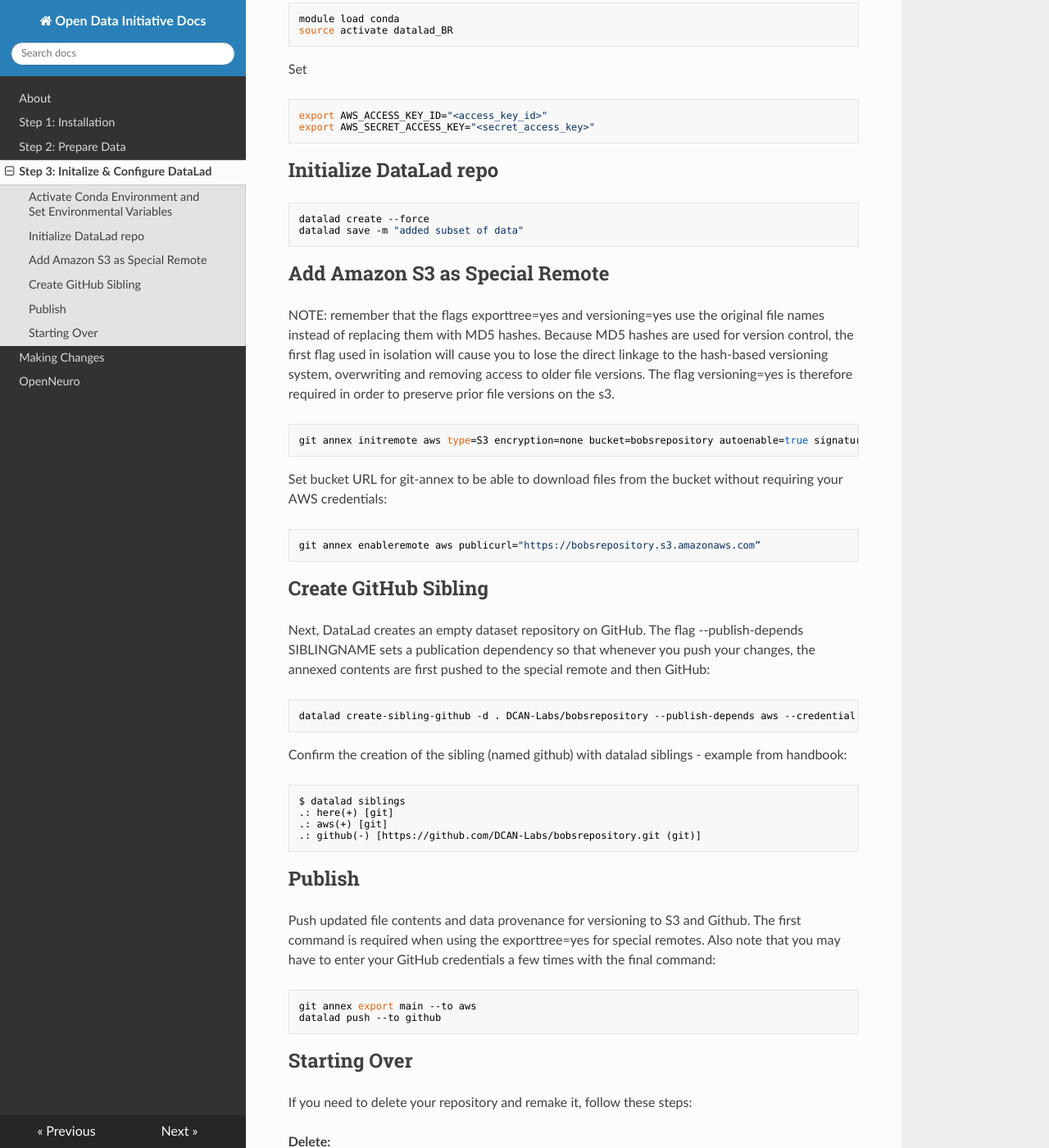
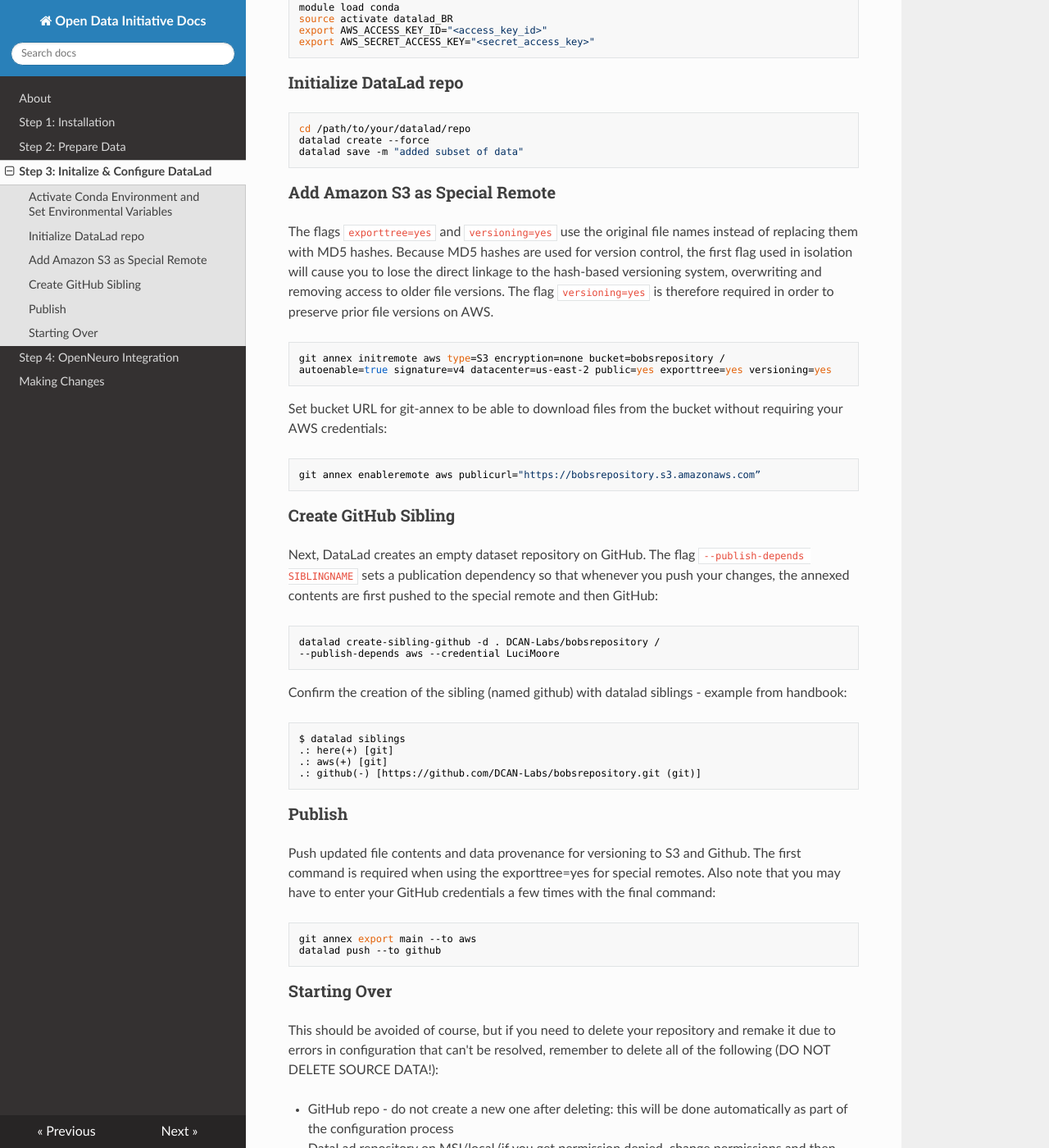
Before and after one commit to DCAN-Labs/opendatainit-docs, an MkDocs documentation site: the page built from docs/datalad-init.md, in a window 1280 px wide and 1400 px high, scrolled down 365 px. Shown: the whole window at 82% size. Built offline with MkDocs 1.6.1, drawn with Linux system fonts in a browser that asks for light colours; nearby versions of some CDN libraries; some of the changed text lies outside the part shown.

Commit message:
finish data prep

````diff
--- a/docs/datalad-init.md
+++ b/docs/datalad-init.md
@@ -2,31 +2,28 @@
 
 **The following uses bobsrepository as an example. Replace bobsrepository with the name of your repository.**
 
-## Activate Conda Environment and Set Environmental Variables
-
-Activate your conda environment:
+### Activate Conda Environment and Set Environmental Variables
+Activate your conda environment and set your AWS access and secret keys as environmental variables:
 ```bash
 module load conda
 source activate datalad_BR
-```
-
-Set
-```bash
 export AWS_ACCESS_KEY_ID="<access_key_id>"
 export AWS_SECRET_ACCESS_KEY="<secret_access_key>"
 ```
 
-## Initialize DataLad repo
+### Initialize DataLad repo
 ```bash
+cd /path/to/your/datalad/repo
 datalad create --force
 datalad save -m "added subset of data"
 ```
 
-## Add Amazon S3 as Special Remote
-NOTE: remember that the flags exporttree=yes and versioning=yes use the original file names instead of replacing them with MD5 hashes. Because MD5 hashes are used for version control, the first flag used in isolation will cause you to lose the direct linkage to the hash-based versioning system, overwriting and removing access to older file versions. The flag versioning=yes is therefore required in order to preserve prior file versions on the s3.
+### Add Amazon S3 as Special Remote
+The flags `exporttree=yes` and `versioning=yes` use the original file names instead of replacing them with MD5 hashes. Because MD5 hashes are used for version control, the first flag used in isolation will cause you to lose the direct linkage to the hash-based versioning system, overwriting and removing access to older file versions. The flag `versioning=yes` is therefore required in order to preserve prior file versions on AWS.
 
 ```bash
-git annex initremote aws type=S3 encryption=none bucket=bobsrepository autoenable=true signature=v4 datacenter=us-east-2 public=yes exporttree=yes versioning=yes
+git annex initremote aws type=S3 encryption=none bucket=bobsrepository /
+autoenable=true signature=v4 datacenter=us-east-2 public=yes exporttree=yes versioning=yes
 ```
 
 Set bucket URL for git-annex to be able to download files from the bucket without requiring your AWS credentials:
@@ -34,11 +31,12 @@
 git annex enableremote aws publicurl="https://bobsrepository.s3.amazonaws.com”
 ```
 
-## Create GitHub Sibling
-Next, DataLad creates an empty dataset repository on GitHub. The flag --publish-depends SIBLINGNAME sets a publication dependency so that whenever you push your changes, the annexed contents are first pushed to the special remote and then GitHub:
+### Create GitHub Sibling
+Next, DataLad creates an empty dataset repository on GitHub. The flag `--publish-depends SIBLINGNAME` sets a publication dependency so that whenever you push your changes, the annexed contents are first pushed to the special remote and then GitHub:
 
 ```bash
-datalad create-sibling-github -d . DCAN-Labs/bobsrepository --publish-depends aws --credential LuciMoore
+datalad create-sibling-github -d . DCAN-Labs/bobsrepository /
+--publish-depends aws --credential LuciMoore
 ```
 
 Confirm the creation of the sibling (named github) with datalad siblings - example from handbook:
@@ -49,7 +47,7 @@
 .: github(-) [https://github.com/DCAN-Labs/bobsrepository.git (git)]
 ```
 
-## Publish
+### Publish
 Push updated file contents and data provenance for versioning to S3 and Github. The first command is required when using the exporttree=yes for special remotes. Also note that you may have to enter your GitHub credentials a few times with the final command:
 
 ```bash
@@ -57,12 +55,9 @@
 datalad push --to github
 ```
 
+### Starting Over
+This should be avoided of course, but if you need to delete your repository and remake it due to errors in configuration that can't be resolved, remember to delete all of the following (DO NOT DELETE SOURCE DATA!):
 
-## Starting Over
-If you need to delete your repository and remake it, follow these steps:
-
-**Delete:**
-
-- GitHub repo - do not create a new one: this will be done automatically as part of the configuration process
+- GitHub repo - do not create a new one after deleting: this will be done automatically as part of the configuration process
 - DataLad repository on MSI/local (if you get permission denied, change permissions and then delete)
 - Amazon AWS contents
--- a/docs/dataprep.md
+++ b/docs/dataprep.md
@@ -1,6 +1,9 @@
 # Step 2: Preparing Data
 
-## BIDS Standard Compliance
+## Make Folder for DataLad Repository
+If you haven’t already, make a directory for your DataLad repo: the name of the folder should match the name of your repository (e.g. the name of the bobsrepository DataLad folder is `bobsrepository`). Add the contents you would like to include and adjust as needed based on the rest of this page.
+
+## BIDS Standard
 Make sure your data follows BIDS standards, including files such as `dataset_description.json` and a `README`. Any files that are required for the repository configuration with Amazon AWS that violate BIDS spec should be added to the file `.bidsignore`. For example, in the BOBS Repository, there are the files `index.html` and `V1.0.zip`:
 
 ```
@@ -26,8 +29,21 @@
 |__ V1.0.zip #.bigsignore
 ```
 
-## `.gitattributes` Setup
+### Running BIDS Validation
+When your folder is fully set up, make sure to run BIDS validation as a final check. Also remember to run BIDS validation after adding any additional files needed (e.g. `index.html` and a zip file - see [Amazon AWS Configuration](#amazon-aws-configuration))
+```bash
+# Activate your conda environment:
+module load conda
+source activate datalad_BR
 
+# Run BIDS validation with deno:
+deno run -A jsr:@bids/validator <dataset path> > /path/to/denoresults.txt
+```
+Address all ERRORS in the output. WARNINGS are suggestions and not required for validation, but ERRORS are required to be addresseed and will cause issues if not resolved.
+
+--------------------
+
+## OpenNeuro Compatibility Configuration
 The `.gitattributes` file needs to be properly set up mostly for OpenNeuro compatibility - see the section of their website on [Repository Conventions](https://docs.openneuro.org/git.html#repository-conventions):
 
 > A dataset must always be present in the root level of the repository.
@@ -50,10 +66,10 @@
 LICENSE annex.largefiles=nothing
 ```
 
-### Annex Backend (SHA256E vs MD5E)
+#### Annex Backend (SHA256E vs MD5E)
 OpenNeuro requires that you use SHA256E for the annex backend. `git-annex` assigns MD5E by default for S3, but other backends (SHA256E, SHA1E) also work for AWS, so you will need to specify this in the `.gitattributes` file with `* annex.backend=SHA256E` as shown above.
 
-### Comparison of `annex.largefiles` Rules
+#### Comparison of `annex.largefiles` Rules
 Depending on the file, OpenNeuro requires or recommends that files be git-annex files vs regular git files. This is specified in `.gitattributes` by `annex.largefiles` as follows:
 
 **Convention:** `annex.largefiles=nothing`
@@ -68,20 +84,12 @@
 **Meaning:** File is always stored in annex, no matter the size.
 **Examples:** `phenotype/*.tsv` files
 
-## Generate non-BIDS Files
+---------------
+
+## Amazon AWS Configuration
 For sharing via AWS, it's best to add:
 
 1. A zip file that contains the full contents of the BIDS repository. This should only contain the files/folders relevant to the BIDS repository, so can exclude files like `.bidsignore` and `.gitignore` as well as `index.html`. This file enables users to quickly download the entire contents of the repository as a zip file via their browser by simply clicking on a link.
-2. `index.html` file: This file is the interface for the repository on Amazon AWS. For instance, the BOBSRepository AWS page is here: [https://bobsrepository.s3.amazonaws.com/index.html](https://bobsrepository.s3.amazonaws.com/index.html). It allows you to browse the contents of the repo and also download the full contents (see **Download Entire Repository** button at the bottom of the page, which links to the zip file). The contents of the index.html file for this page can be viewed [here](index.html).
+2. `index.html` file: This file is the interface for the repository on Amazon AWS. For instance, the BOBSRepository AWS page is here: [https://bobsrepository.s3.amazonaws.com/index.html](https://bobsrepository.s3.amazonaws.com/index.html). It allows you to browse the contents of the repo and also download the full contents (see **Download Entire Repository** button at the bottom of the page, which links to the zip file). The contents of the index.html file for this page can be viewed [here](https://github.com/DCAN-Labs/opendatainit-docs/blob/main/docs/index.html).
 
-## Run BIDS Validation (TO DO)
-
-Activate your conda environment:
-```bash
-module load conda
-source activate datalad_BR
-```
-
-Use `deno` to run BIDS validation: `deno run -A jsr:@bids/validator <dataset path> > /path/to/denoresults.txt`
-
-Address all ERRORS in the output. WARNINGS are suggestions and not required for validation, but ERRORS are required and will cause issues if not resolved.
+Note that these files are not BIDS spec, and so will need to be added to `.bidsignore` as noted above ([BIDS Standard](#bids-standard)).
--- a/mkdocs.yml
+++ b/mkdocs.yml
@@ -16,5 +16,5 @@
   - "Step 1: Installation": installation.md
   - "Step 2: Prepare Data": dataprep.md
   - "Step 3: Initalize & Configure DataLad": datalad-init.md
+  - "Step 4: OpenNeuro Integration": openneuro.md
   - Making Changes: making-changes.md
-  - OpenNeuro: openneuro.md
````
Also changed, not shown: README.md (added, +1 -0 lines), docs/openneuro.md (+1 -1 lines).
